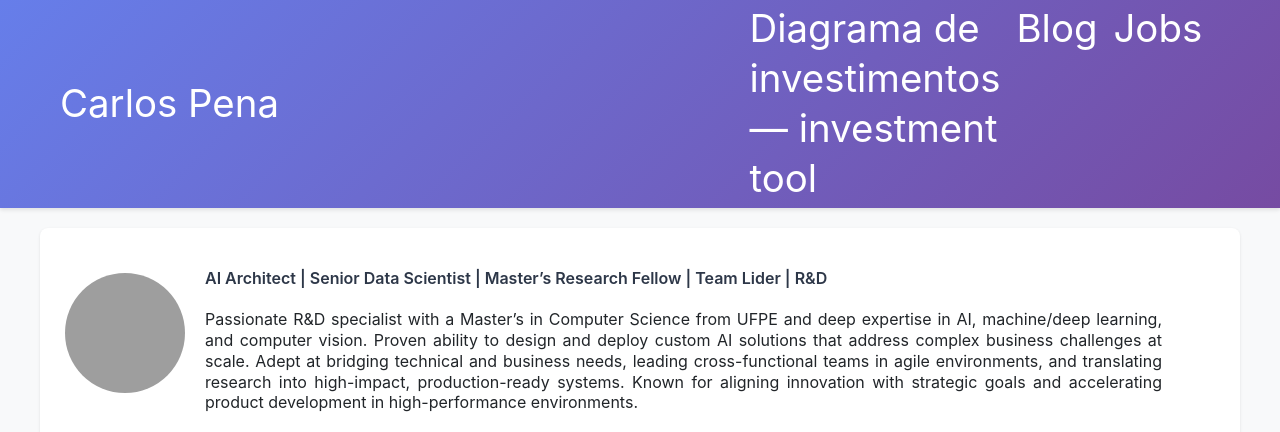
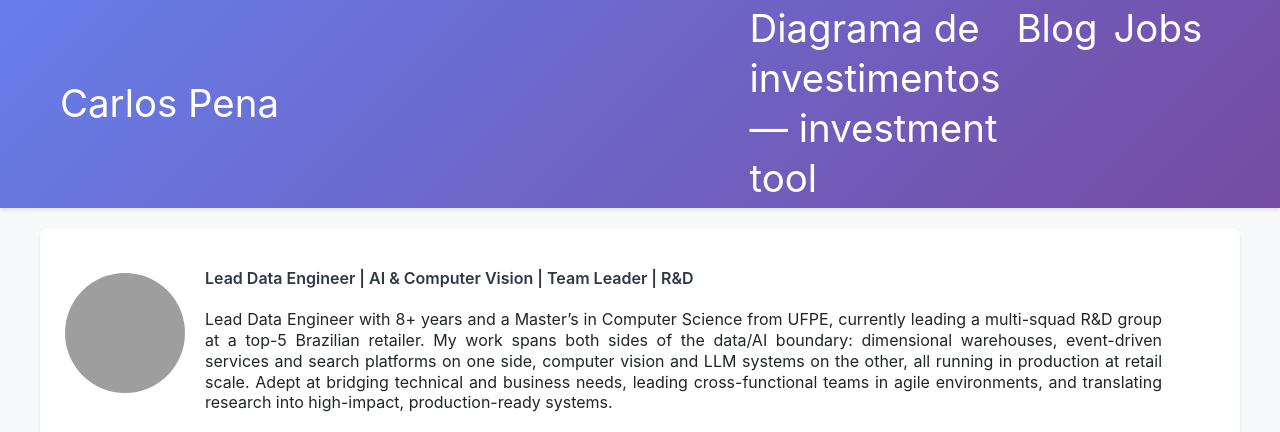
Before and after one commit to CarlosPena00/carlospena00.github.io, a Jekyll site: the page built from pages/index.md, in a window 1280 px wide and 1400 px high. Shown: the top 432 px of the window. Built offline with Jekyll 4.4.1, drawn with Linux system fonts in a browser that asks for light colours; some of the changed text lies outside the part shown; grey boxes are pictures that could not be loaded.

Commit message:
fix(index): Update profile and skills section for clarity and accuracy

```diff
--- a/pages/index.md
+++ b/pages/index.md
@@ -10,8 +10,8 @@ order: 1
 <div class="profile">
     <img class="avatar" src="https://avatars.githubusercontent.com/u/14184997">
     <div class="profiletext">
-    <strong>AI Architect | Senior Data Scientist | Master’s Research Fellow | Team Lider | R&D </strong> <br><br>
-    Passionate R&D specialist with a Master’s in Computer Science from UFPE and deep expertise in AI, machine/deep learning, and computer vision. Proven ability to design and deploy custom AI solutions that address complex business challenges at scale. Adept at bridging technical and business needs, leading cross-functional teams in agile environments, and translating research into high-impact, production-ready systems. Known for aligning innovation with strategic goals and accelerating product development in high-performance environments.
+    <strong>Lead Data Engineer | AI &amp; Computer Vision | Team Leader | R&amp;D</strong> <br><br>
+    Lead Data Engineer with 8+ years and a Master’s in Computer Science from UFPE, currently leading a multi-squad R&amp;D group at a top-5 Brazilian retailer. My work spans both sides of the data/AI boundary: dimensional warehouses, event-driven services and search platforms on one side, computer vision and LLM systems on the other, all running in production at retail scale. Adept at bridging technical and business needs, leading cross-functional teams in agile environments, and translating research into high-impact, production-ready systems.
     <br><br>
     <a href="https://www.linkedin.com/in/chcp" target="_blank"><svg width="24" height="24" viewBox="0 0 24 24" ><path d="M20.5 2h-17A1.5 1.5 0 002 3.5v17A1.5 1.5 0 003.5 22h17a1.5 1.5 0 001.5-1.5v-17A1.5 1.5 0 0020.5 2zM8 19H5v-9h3zM6.5 8.25A1.75 1.75 0 118.3 6.5a1.78 1.78 0 01-1.8 1.75zM19 19h-3v-4.74c0-1.42-.6-1.93-1.38-1.93A1.74 1.74 0 0013 14.19a.66.66 0 000 .14V19h-3v-9h2.9v1.3a3.11 3.11 0 012.7-1.4c1.55 0 3.36.86 3.36 3.66z"></path></svg></a>
     <a href="https://github.com/CarlosPena00" target="_blank">
@@ -30,11 +30,13 @@ order: 1
 
   <h1 id="skills">Skills and interests</h1>
   <ul>
+    <li>Data Engineering, Dimensional Modeling and Analytics Platforms</li>
     <li>AI, Neural Networks and Deep Learning</li>
     <li>Computer Vision</li>
+    <li>Generative AI, RAG and LLM systems</li>
     <li>Robotics</li>
     <li>Agile Management</li>
-    <li>Pytorch, OpenCV, Pandas, Polars, FastAPI, Git, Docker, ElasticSearch, AWS/Boto3, Unix/Bash, 3D printing</li>
+    <li>Python, SQL, PyTorch, OpenCV, Pandas, Polars, FastAPI, BigQuery, SQLMesh, Dagster, Elasticsearch, MongoDB, Redis, RabbitMQ, Git, Docker, Kubernetes, AWS/Boto3, Unix/Bash, 3D printing</li>
   </ul>
 </div>
 
@@ -44,8 +46,8 @@ order: 1
     <li ><a href="https://robocin.com.br/">Co-founder of RobôCIn - UFPE</a>, a research group in Centro de Informática of UFPE, that uses robotics to solve problems (exited in 2021).</li>
     <ul>
       <li><strong>Led teams</strong> in robot soccer AI research, applying <strong>Deep Learning</strong> and <strong>Reinforcement Learning</strong>.</li>
-      <li><strong>Developed</strong> vision and control systems using <strong>OpenCV, QT, and ROS</strong>.</li>
-      <li><strong>Developed</strong> a software system with <strong>ROS</strong> to control a human-size domestic robot for the @Home category on RoboCup.</li>
+      <li><strong>Developed</strong> vision and control systems using <strong>OpenCV, Qt, and ROS</strong>.</li>
+      <li><strong>Developed</strong> a software system with <strong>ROS</strong> to control a human-size domestic robot for the <strong>RoboCup@Home</strong> category.</li>
       <li><strong>Presented</strong> multiple workshops on <strong>computer vision, 3D modeling and printing, and robotics simulation</strong>.</li>
    </ul>
 </ul>
```
